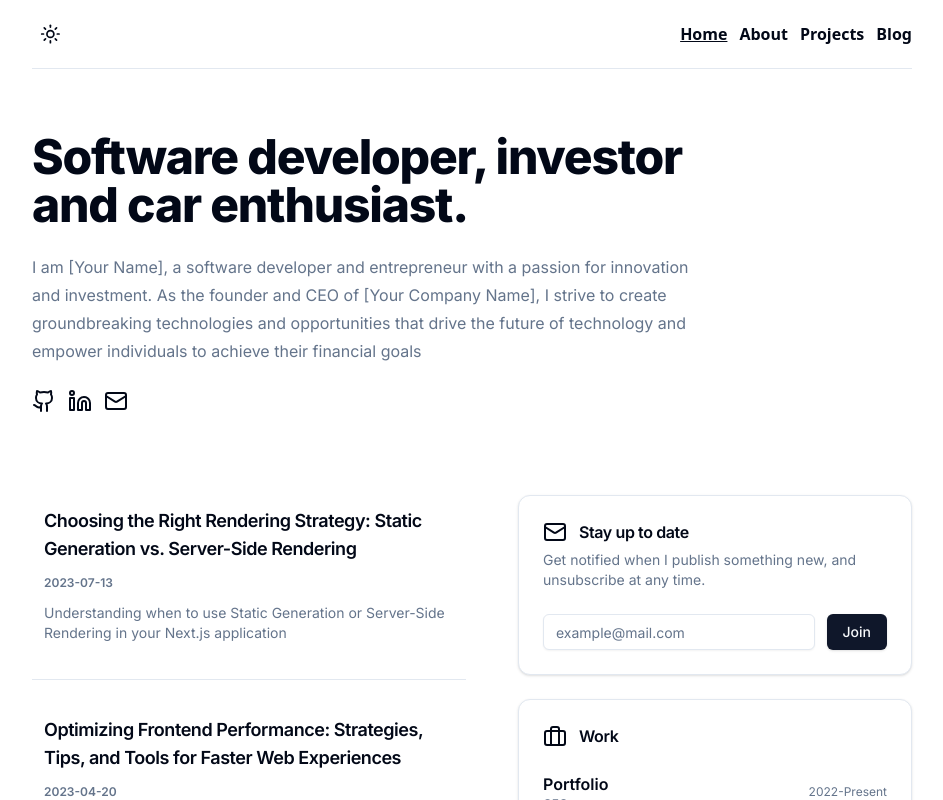
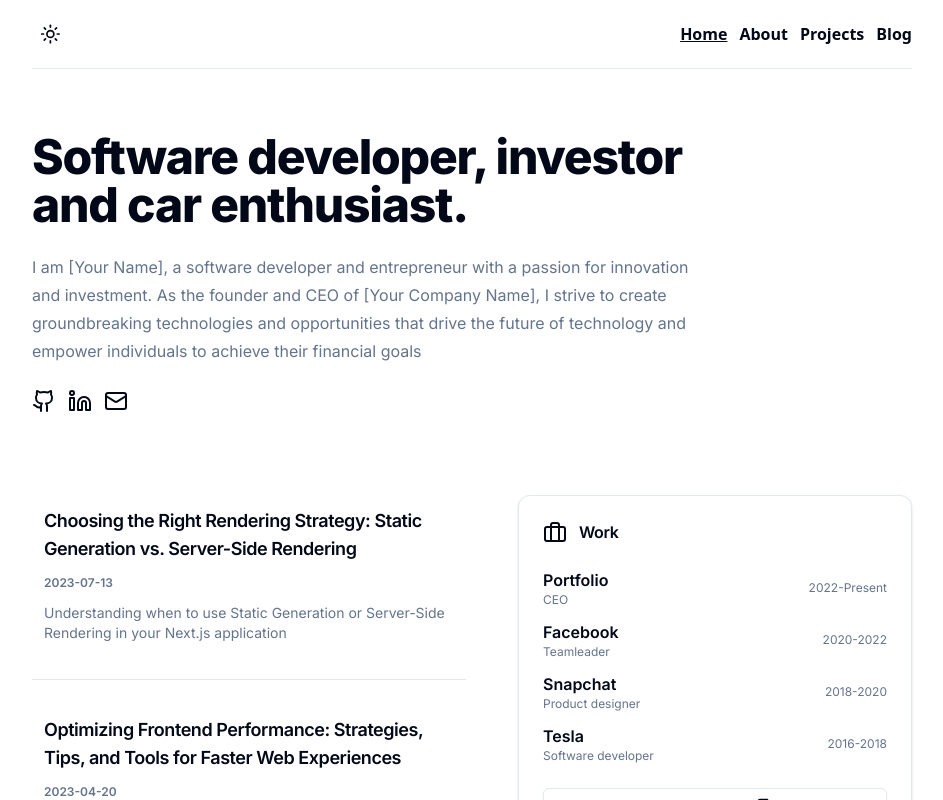
Before and after one commit to piotrszubert/nextjs-dev-portfolio, a Next.js app: page / in a window 1280 px wide. Shown: the top 800 px of the page, without its empty margins (168-1111 px from the left). Built offline with nearby package versions, Linux system fonts and the light colour scheme.

Commit message:
hide newsletter card

```diff
--- a/pages/index.tsx
+++ b/pages/index.tsx
@@ -49,7 +49,7 @@ export default function Home({allPostsData}: any) {
             <PostsList posts={allPostsData}/>
           </div>
           <div className='space-y-6 md:ps-10'>
-            <NewsletterCard/>
+            {/* <NewsletterCard/> */}
             <WorkCard/>
           </div>
         </div>
```
